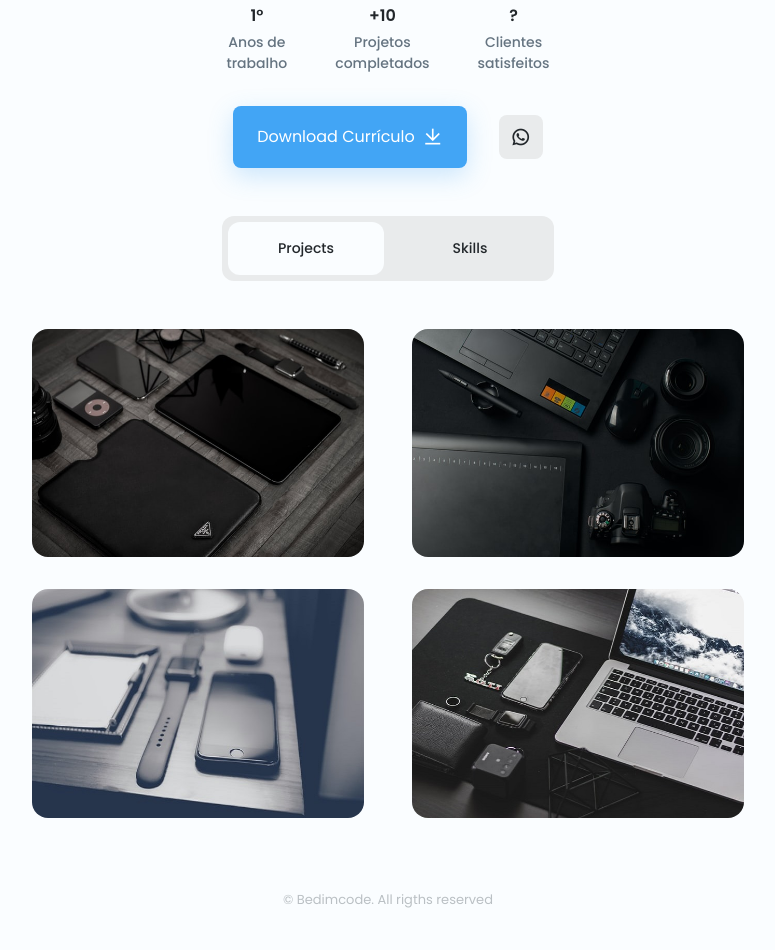
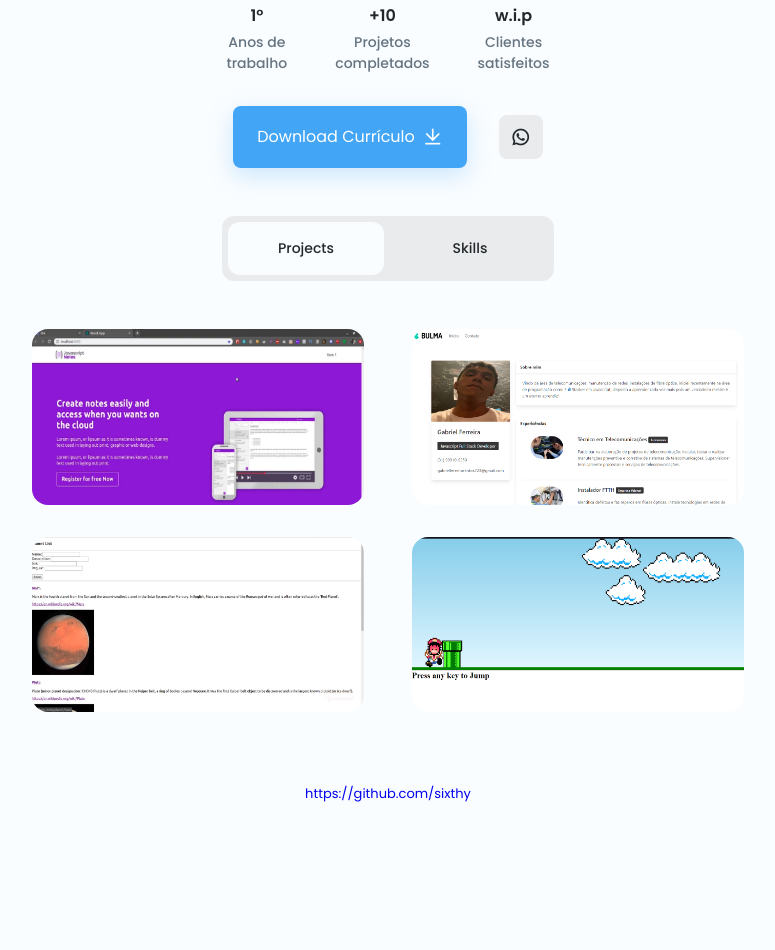
Before and after one commit to sixthy/Portifolio, a plain HTML site: page index.html in a window 1280 px wide. Shown: the part 353-1303 px from the top of the page, without its empty margins (252-1027 px from the left). After the commit the page ends 1197 px from the top, so only its background shows below. Drawn offline with nearby package versions, Linux system fonts and the light colour scheme.

Commit message:
atualizado os dados do index

```diff
--- a/index.html
+++ b/index.html
@@ -37,7 +37,7 @@
                         <a href="https://www.instagram.com/iambirin/" target="_blank" class="profile__social-link">
                             <i class="ri-instagram-line"></i>
                         </a>
-                        <a href="https://www.linkedin.com/" target="_blank" class="profile__social-link">
+                        <a href="https://www.linkedin.com/in/gabriel-ferreira7" target="_blank" class="profile__social-link">
                             <i class="ri-linkedin-box-line"></i>
                         </a>
                         <a href="https://github.com/sixthy" target="_blank" class="profile__social-link">
@@ -60,14 +60,14 @@
                         </p>
                     </div>
                     <div class="profile__info-group">
-                        <h3 class="profile__info-number">?</h3>
+                        <h3 class="profile__info-number">w.i.p</h3>
                         <p class="profile__info-description">Clientes <br> satisfeitos</p>
                     </div>
                 </div>
 
                 <div class="profile__buttons">
                     <!-- Insert your CV -->
-                    <a download="" href="assets/pdf/Curriculo.pdf" class="button">
+                    <a download="" href="assets/pdf/Curriculo2022.pdf" class="button">
                         Download Currículo <i class="ri-download-line"></i>
                     </a>
 
@@ -99,25 +99,25 @@
                     <div class="projects__content grid filters__active" data-content id="projects">
                         <article class="projects__card">
                             <!-- Insert your image in a rectangular format (Ex: 600 x 400, 1000 x 800, 1200 x 1000, etc) -->
-                            <img src="assets/img/project1.jpg" alt="" class="projects__img">
+                            <img src="assets/img/evernote.png" alt="" class="projects__img">
 
                             <div class="projects__modal">
                                 <div>
-                                    <span class="projects__subtitle">Web</span>
-                                    <h3 class="projects__title">Payment Site</h3>
-                                    <a href="#" class="projects__button button button__small">
-                                        <i class="ri-link"></i>
+                                    <span class="projects__subtitle">Evernote</span>
+                                    <h3 class="projects__title">App Clone do Evernote</h3>
+                                    <a href="https://github.com/sixthy/app-evernote-/tree/main/production" class="projects__button button button__small">
+                                        <i class="ri-link">https://github.com/sixthy/app-evernote</i>
                                     </a>
                                 </div>
                             </div>
                         </article>
 
                         <article class="projects__card">
-                            <img src="assets/img/project2.jpg" alt="" class="projects__img">
+                            <img src="assets/img/bulma.png" alt="" class="projects__img">
 
                             <div class="projects__modal">
                                 <div>
-                                    <span class="projects__subtitle">Web</span>
+                                    <span class="projects__subtitle">Bulma</span>
                                     <h3 class="projects__title">Portfolio Bulma</h3>
                                     <a href="https://github.com/sixthy/bulma-exercises" class="projects__button button button__small" target="_blank">
                                         <i class="ri-link">https://github.com/sixthy/bulma-exercises</i>
@@ -127,7 +127,7 @@
                         </article>
 
                         <article class="projects__card">
-                            <img src="assets/img/project3.jpg" alt="" class="projects__img">
+                            <img src="assets/img/ReactApp.png" alt="" class="projects__img">
 
                             <div class="projects__modal">
                                 <div>
@@ -141,14 +141,14 @@
                         </article>
 
                         <article class="projects__card">
-                            <img src="assets/img/project4.jpg" alt="" class="projects__img">
+                            <img src="assets/img/Mario-Game.png" alt="" class="projects__img">
 
                             <div class="projects__modal">
                                 <div>
-                                    <span class="projects__subtitle">Movil</span>
-                                    <h3 class="projects__title">Travel app</h3>
-                                    <a href="#" class="projects__button button button__small">
-                                        <i class="ri-link"></i>
+                                    <span class="projects__subtitle">Game</span>
+                                    <h3 class="projects__title">MiniGame do Mário </h3>
+                                    <a href="https://github.com/sixthy/Mini-Game" class="projects__button button button__small">
+                                        <i class="ri-link">https://github.com/sixthy/Mini-Game</i>
                                     </a>
                                 </div>
                             </div>
@@ -255,7 +255,7 @@
         <!--=============== FOOTER ===============-->
         <footer class="footer container">
             <span class="footer__copy">
-                &#169; Bedimcode. All rigths reserved
+               <a href="https://github.com/sixthy" target="_blank">https://github.com/sixthy</a>
             </span>
         </footer>
 
```
